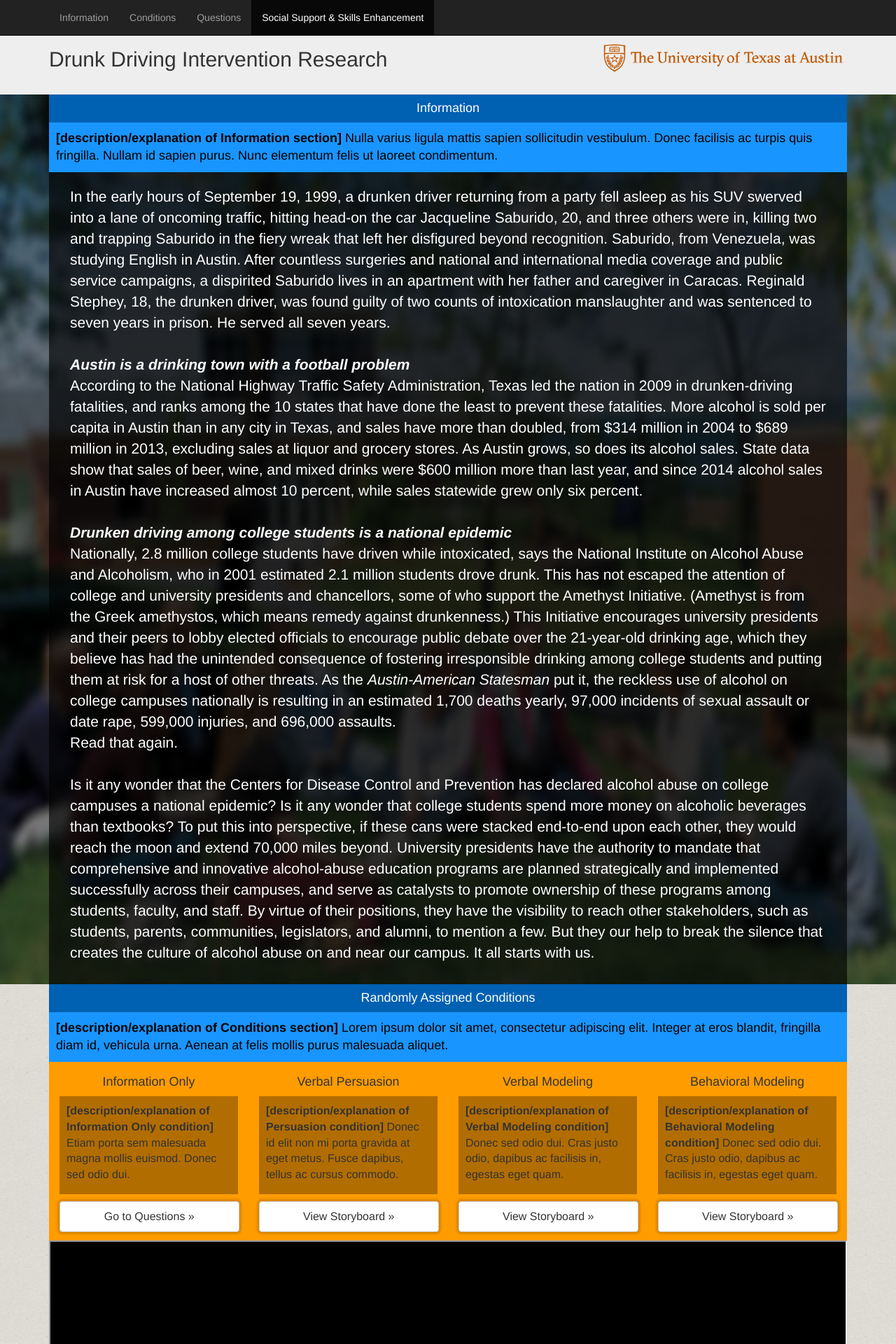
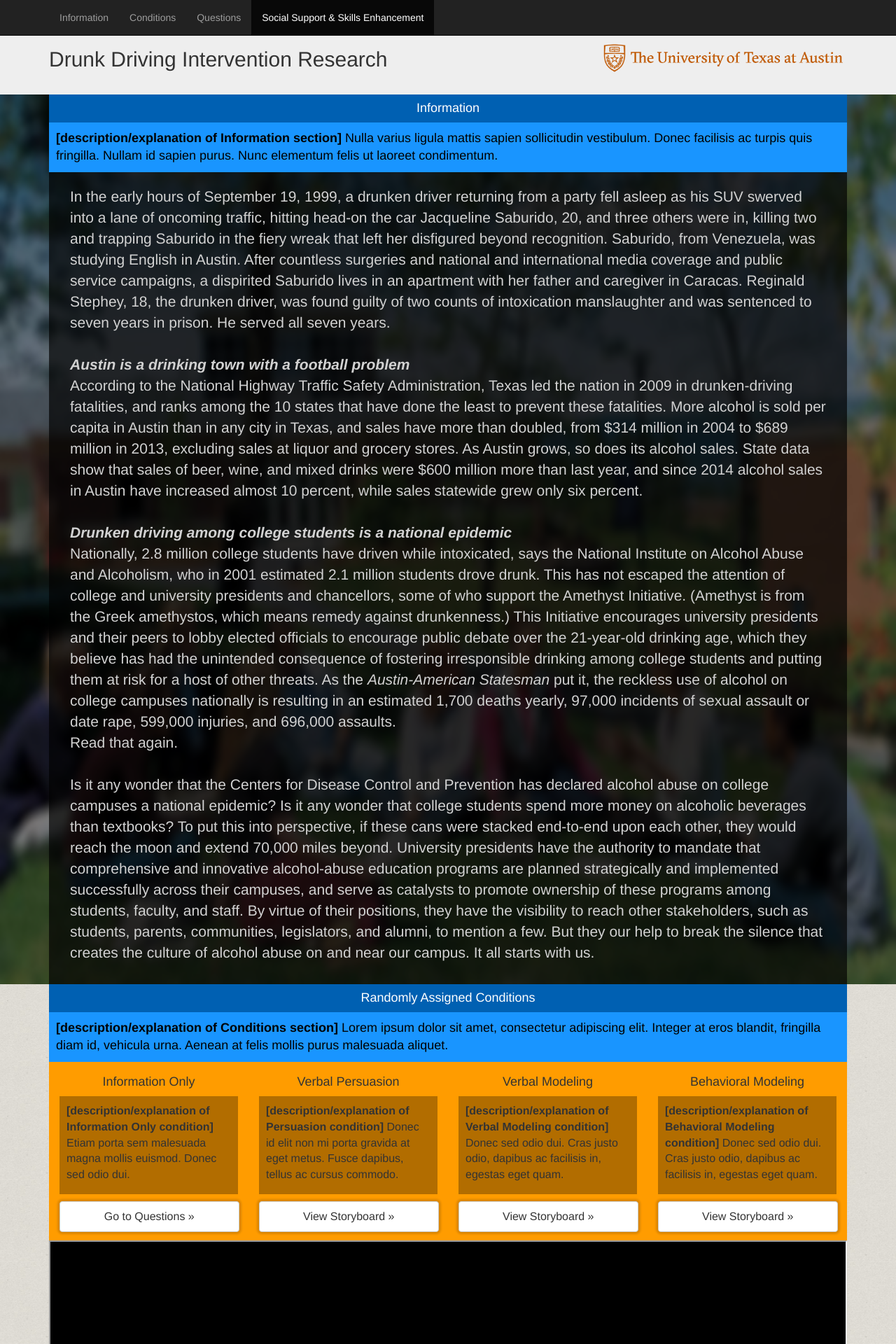
Before and after one commit to UTCTL/drunkdriving, a PHP site: page / in a window 1280 px wide. Shown: the top 1920 px of the page at 70% size. Run offline with PHP 8.4, Linux system fonts and the light colour scheme; some libraries are stand-ins or nearby versions.

Commit message:
minor info section styling

```diff
--- a/css/custom.css
+++ b/css/custom.css
@@ -14,7 +14,7 @@ body{
 .informationSection{
 
 	color:white;
-	background-color:rgba(0,0,0,0.645);
+	background-color:rgba(0,0,0,0.675);
 	margin-bottom: -15px;
 
 
@@ -23,6 +23,7 @@ body{
 .informationSection p{
 	padding: 30px!important;
 	padding-top: 20px!important;
+	color: rgb(210, 210, 210);
 
 }
 
```
